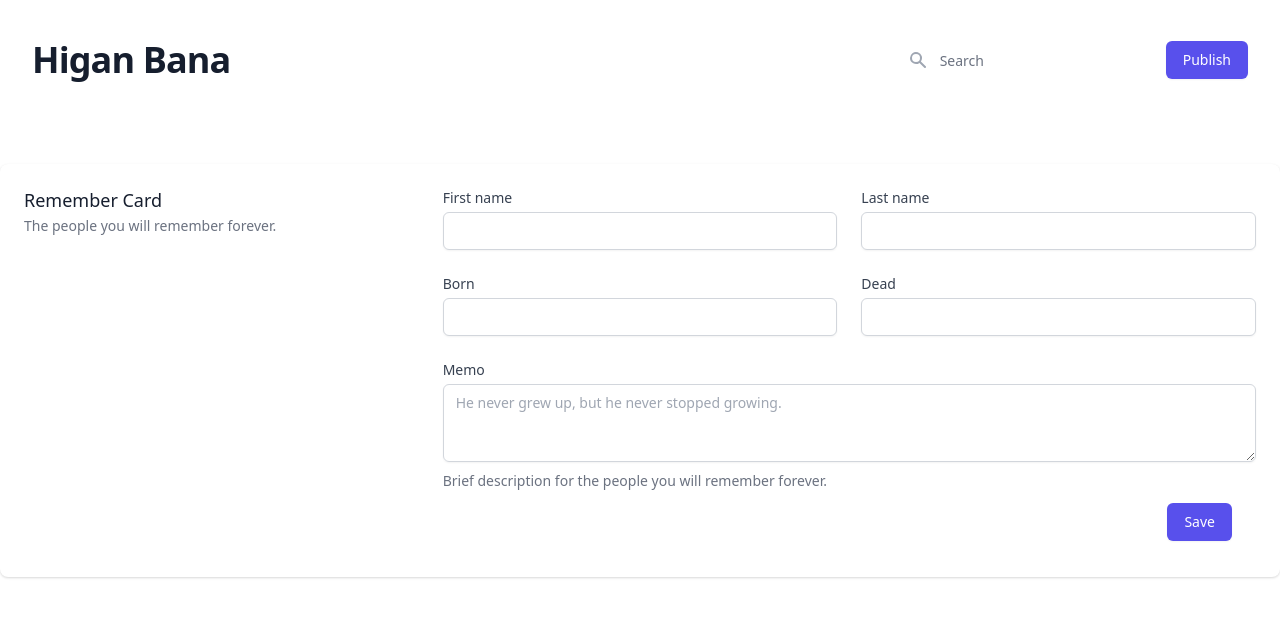
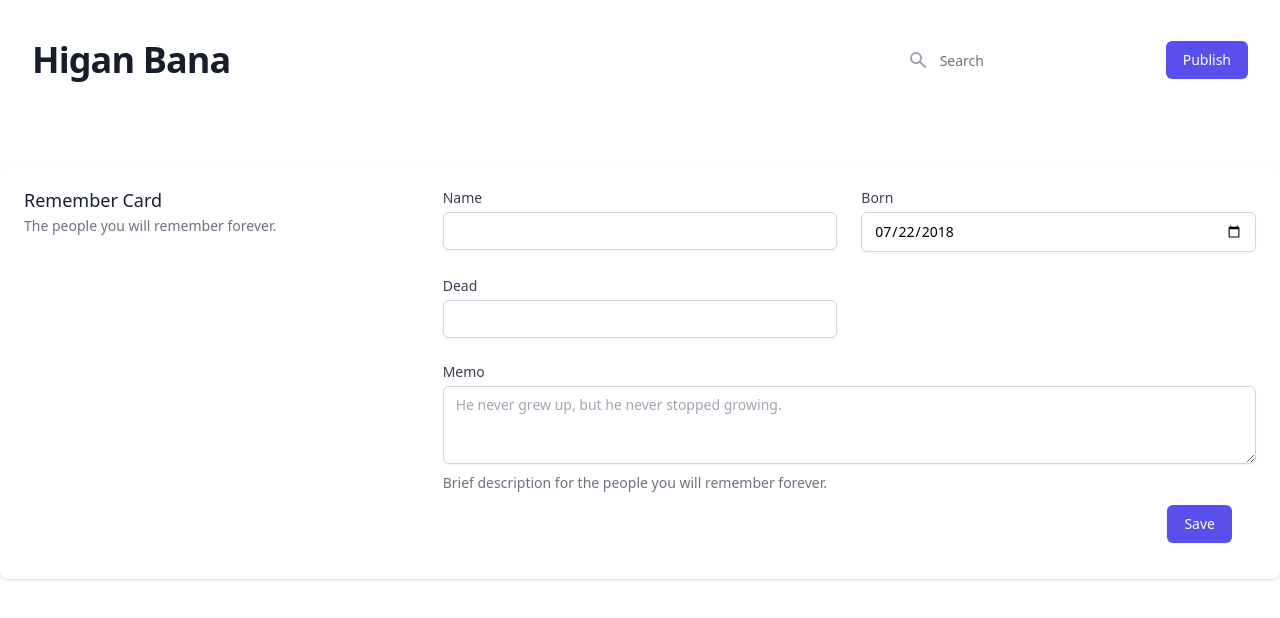
Before and after one commit to daoleno/higan-ui, a React (Create React App) app: page /publish in a window 1280 px wide. Shown: the top 618 px of the page. Built offline with nearby package versions, Linux system fonts and the light colour scheme.

Commit message:
Adjust imports. Change publish page.

```diff
--- a/public/index.html
+++ b/public/index.html
@@ -24,7 +24,7 @@
       work correctly both with client-side routing and a non-root public URL.
       Learn how to configure a non-root public URL by running `npm run build`.
     -->
-    <title>React App</title>
+    <title>Higan Bana</title>
   </head>
   <body>
     <noscript>You need to enable JavaScript to run this app.</noscript>
--- a/src/home.js
+++ b/src/home.js
@@ -1,8 +1,6 @@
-import React, { Fragment } from "react";
+import React from "react";
 import Card from "./card";
-import Search from "./search";
 import "./styles.css";
-import { BrowserRouter as Router, Switch, Route, Link } from "react-router-dom";
 
 function Home() {
   return (
--- a/src/publish.js
+++ b/src/publish.js
@@ -1,5 +1,4 @@
-import React, { Fragment, useState, useEffect } from "react";
-import Nav from "./nav";
+import React from "react";
 import "./styles.css";
 
 function Publish() {
@@ -20,65 +19,56 @@ function Publish() {
               <div class="grid grid-cols-6 gap-6">
                 <div class="col-span-6 sm:col-span-3">
                   <label
-                    for="first_name"
+                    for="name"
                     class="block text-sm font-medium leading-5 text-gray-700"
                   >
-                    First name
+                    Name
                   </label>
                   <input
-                    id="first_name"
+                    id="name"
+                    class="mt-1 form-input block w-full py-2 px-3 border border-gray-300 rounded-md shadow-sm focus:outline-none focus:shadow-outline-blue focus:border-blue-300 transition duration-150 ease-in-out sm:text-sm sm:leading-5"
+                  />
+                </div>
+
+
+
+                <div class="col-span-6 sm:col-span-3">
+                  <label
+                    for="born"
+                    class="block text-sm font-medium leading-5 text-gray-700"
+                  >
+                    Born
+                  </label>
+                  <input
+                    type="date" name="trip-start" value="2018-07-22" min="1994-01-01" max="2018-12-31"
+                    id="born"
                     class="mt-1 form-input block w-full py-2 px-3 border border-gray-300 rounded-md shadow-sm focus:outline-none focus:shadow-outline-blue focus:border-blue-300 transition duration-150 ease-in-out sm:text-sm sm:leading-5"
                   />
                 </div>
 
                 <div class="col-span-6 sm:col-span-3">
                   <label
-                    for="last_name"
-                    class="block text-sm font-medium leading-5 text-gray-700"
-                  >
-                    Last name
-                  </label>
-                  <input
-                    id="last_name"
-                    class="mt-1 form-input block w-full py-2 px-3 border border-gray-300 rounded-md shadow-sm focus:outline-none focus:shadow-outline-blue focus:border-blue-300 transition duration-150 ease-in-out sm:text-sm sm:leading-5"
-                  />
-                </div>
-                <div class="col-span-6 sm:col-span-3">
-                  <label
-                    for="first_name"
-                    class="block text-sm font-medium leading-5 text-gray-700"
-                  >
-                    Born
-                  </label>
-                  <input
-                    id="first_name"
-                    class="mt-1 form-input block w-full py-2 px-3 border border-gray-300 rounded-md shadow-sm focus:outline-none focus:shadow-outline-blue focus:border-blue-300 transition duration-150 ease-in-out sm:text-sm sm:leading-5"
-                  />
-                </div>
-
-                <div class="col-span-6 sm:col-span-3">
-                  <label
-                    for="last_name"
+                    for="dead"
                     class="block text-sm font-medium leading-5 text-gray-700"
                   >
                     Dead
                   </label>
                   <input
-                    id="last_name"
+                    id="dead"
                     class="mt-1 form-input block w-full py-2 px-3 border border-gray-300 rounded-md shadow-sm focus:outline-none focus:shadow-outline-blue focus:border-blue-300 transition duration-150 ease-in-out sm:text-sm sm:leading-5"
                   />
                 </div>
 
                 <div class="col-span-6 ">
                   <label
-                    for="about"
+                    for="memo"
                     class="block text-sm leading-5 font-medium text-gray-700"
                   >
                     Memo
                   </label>
                   <div class="rounded-md shadow-sm">
                     <textarea
-                      id="about"
+                      id="memo"
                       rows="3"
                       class="form-textarea mt-1 block w-full transition duration-150 ease-in-out sm:text-sm sm:leading-5"
                       placeholder="He never grew up, but he never stopped growing."
```
Also changed, not shown: src/App.js (+4 -6 lines).
